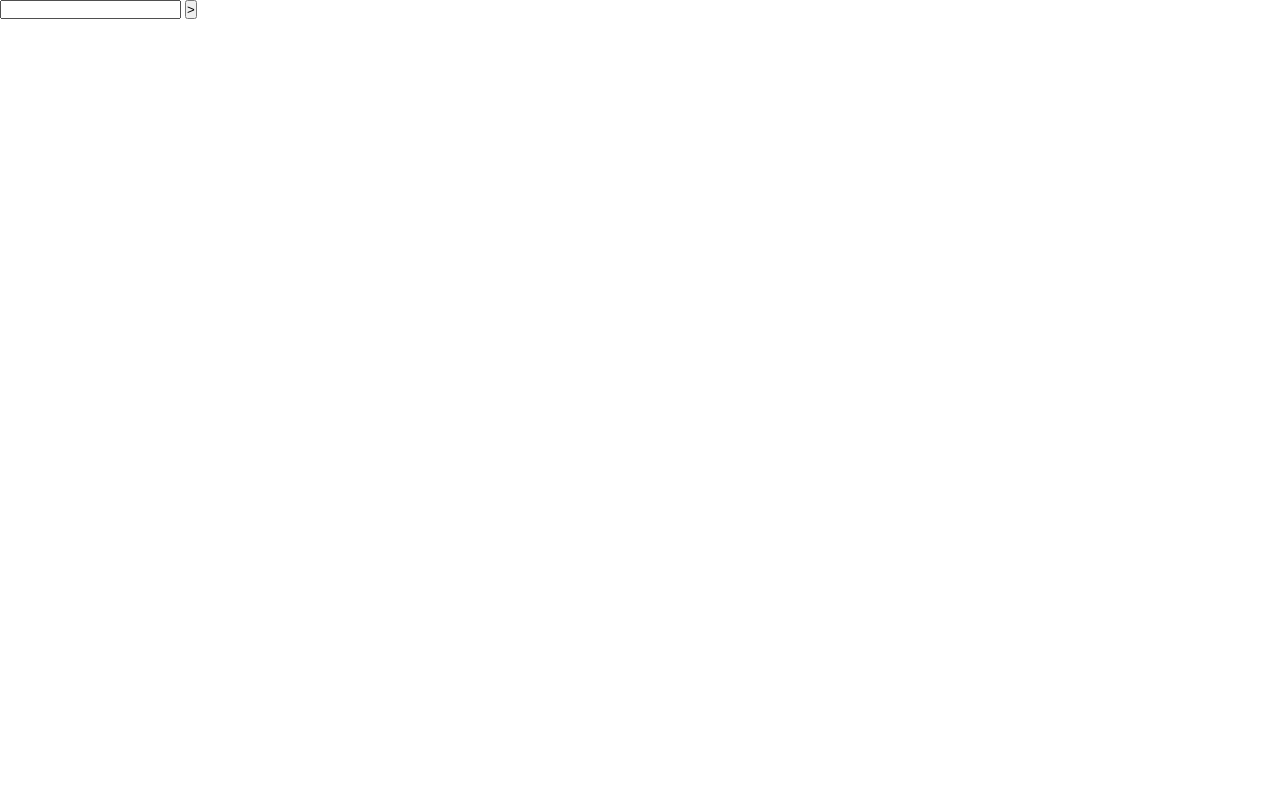
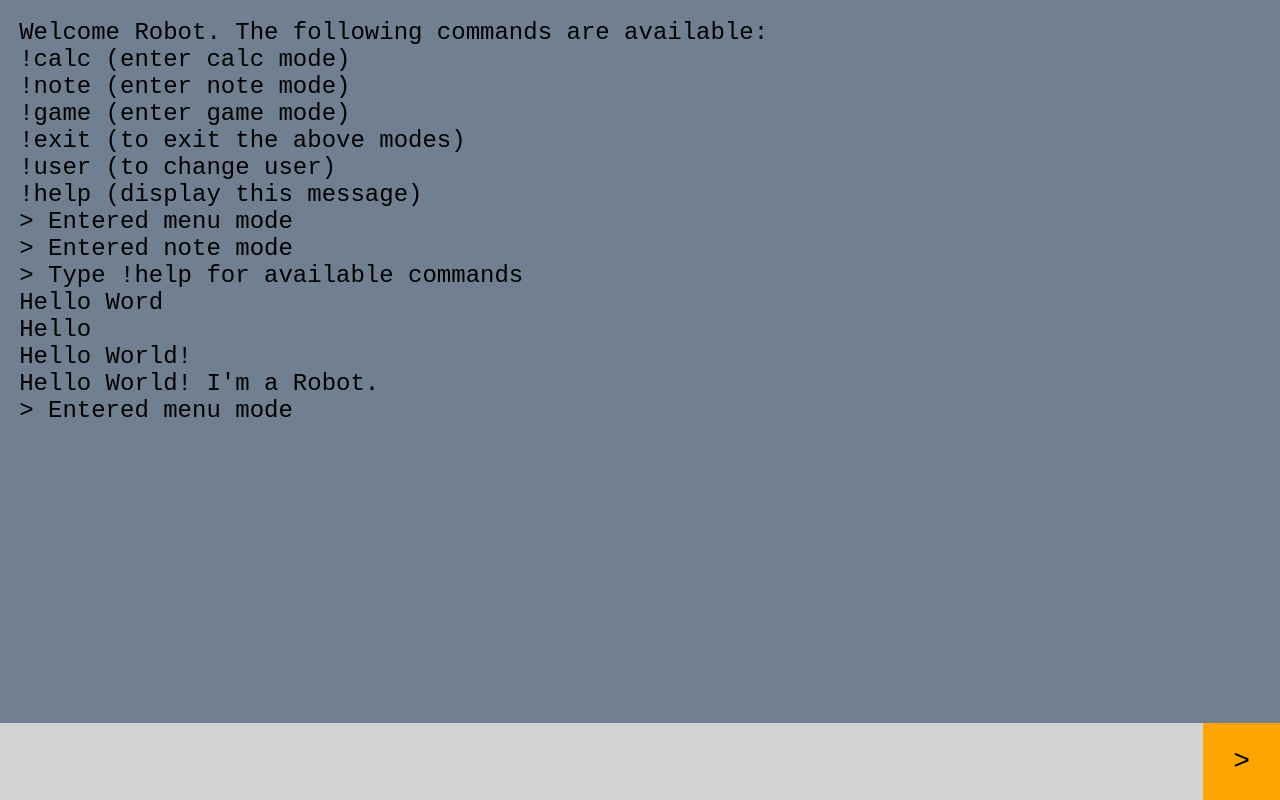
Before and after one commit to xb0n3/console, a plain HTML site: page index.html in a window 1280 px wide. Drawn offline with Linux system fonts and the light colour scheme.

Commit message:
Roughly styled the document

```diff
--- a/index.html
+++ b/index.html
@@ -10,7 +10,21 @@
 <body>
   <main class='container'>
     <div class='screen'>
-
+      <p>Welcome Robot. The following commands are available:</p>
+      <p>!calc (enter calc mode)</p>
+      <p>!note (enter note mode)</p>
+      <p>!game (enter game mode)</p>
+      <p>!exit (to exit the above modes)</p>
+      <p>!user (to change user)</p>
+      <p>!help (display this message)</p>
+      <p>> Entered menu mode</p>
+      <p>> Entered note mode</p>
+      <p>> Type !help for available commands</p>
+      <p>Hello Word</p>
+      <p>Hello</p>
+      <p>Hello World!</p>
+      <p>Hello World! I'm a Robot.</p>
+      <p>> Entered menu mode</p>
     </div>
     <form class='input'>
       <input class='promptField' type='text' name='promptField' value=''>
--- a/style.css
+++ b/style.css
@@ -1,6 +1,57 @@
 * {
-  content: 'CSS active';
+  font-family: monospace;
+  font-size: 24px;
   margin: 0;
   padding: 0;
   box-sizing:  border-box;
 }
+
+html,
+body {
+  width: 100%;
+  height: 100%;
+}
+
+.container {
+  width: 100%;
+  height: 100%;
+  display: flex;
+  flex-direction: column-reverse;
+}
+
+.screen {
+  background: slategrey;
+  padding: 0.8rem 0;
+  display: flex;
+  flex-direction: column;
+  flex-grow: 1;
+  order: 1;
+  overflow: scroll;
+}
+
+.screen p {
+  padding: 0 0.8rem;
+}
+.input {
+  font-size: 28px;
+  display: flex;
+  justify-content: space-between;
+  order: 0;
+}
+
+.input .promptField {
+  padding: 0.8rem;
+  border: none;
+  font-size: inherit;
+  background: lightgrey;
+  flex-grow: 1;
+}
+
+.input .promptButton {
+  padding: 0.8rem;
+  border: none;
+  font-size: inherit;
+  width: 3.2rem;
+  height: 3.2rem;
+  background: orange;
+}
```
